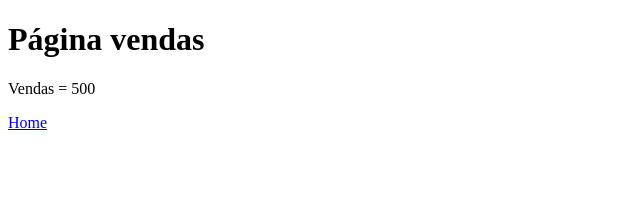
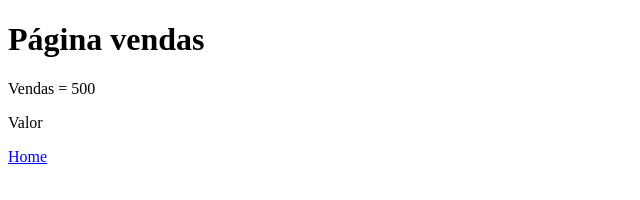
Before and after one commit to MateusFranca/testegit, a plain HTML site: page vendas.html in a window 1280 px wide. Shown: the full height of the page, 0-640 px from the left. Drawn offline with Linux system fonts and the light colour scheme.

Commit message:
Adicionando paragrafo na página de vendas

```diff
--- a/vendas.html
+++ b/vendas.html
@@ -9,6 +9,7 @@
   <body>
     <h1>Página vendas</h1>
     <p>Vendas = 500</p>
+    <p>Valor</p>
 
     <a href="index.html">Home</a>
   </body>
```
